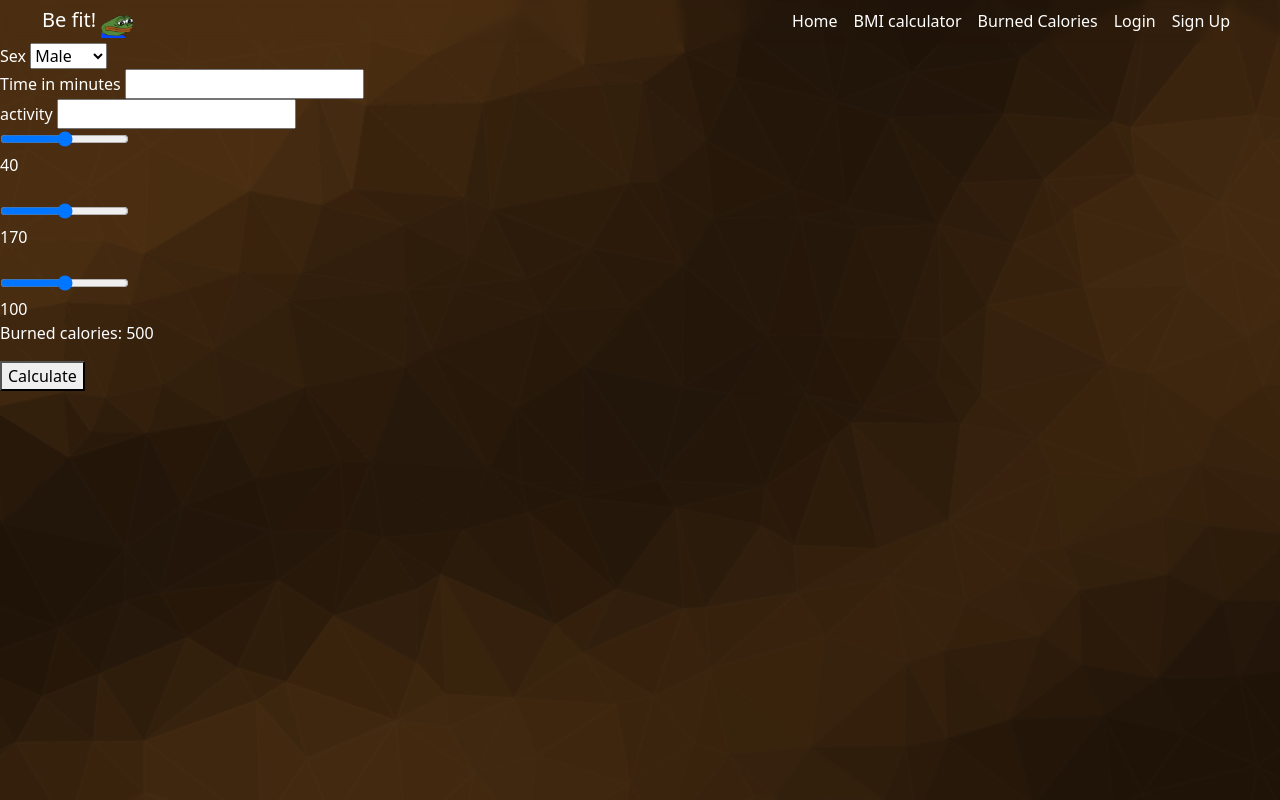
After one commit to Majkelll/Projekt-IO-BD, a Flask app: page /burnedCalories in a window 1280 px wide. The commit adds this page. Run offline with Flask 2, Linux system fonts and the light colour scheme.

Commit message:
Add basic burned calories page

```diff
--- /dev/null
+++ b/website/static/burnedCalories/script.js
@@ -0,0 +1,23 @@
+var ageSlider = document.getElementById("age");
+var ageOutput = document.getElementById("age-output");
+ageOutput.innerHTML = ageSlider.value;
+
+ageSlider.oninput = function () {
+  ageOutput.innerHTML = this.value;
+};
+
+var heightSlider = document.getElementById("height");
+var heightOutput = document.getElementById("height-output");
+heightOutput.innerHTML = heightSlider.value;
+
+heightSlider.oninput = function () {
+  heightOutput.innerHTML = this.value;
+};
+
+var weightSlider = document.getElementById("weight");
+var weightOutput = document.getElementById("weight-output");
+weightOutput.innerHTML = weightSlider.value;
+
+weightSlider.oninput = function () {
+  weightOutput.innerHTML = this.value;
+};
--- /dev/null
+++ b/website/static/burnedCalories/style.css
@@ -0,0 +1,4 @@
+body {
+  background: url(../assets/images/bg.png) no-repeat fixed;
+  background-size: cover;
+}
--- /dev/null
+++ b/website/templates/burnedCalories/burnedCalories.html
@@ -0,0 +1,48 @@
+{% extends "./navbar/navbar.html" %}
+
+{% block title%}
+Burned calories
+{% endblock %}
+
+{% block extracss %}
+<link rel="stylesheet" href="../../static/burnedCalories/style.css" />
+{% endblock %}
+{% block extrascript %}
+<script src="../../static/burnedCalories/script.js"></script>
+{% endblock%}
+
+{% block content %}
+<label for="sex">Sex</label>
+<select name="sex" id="sex">
+  <option value="male" selected="selected">Male</option>
+  <option value="female">Female</option>
+</select>
+
+</br>
+<label for="time">Time in minutes</label>
+<input required name="time" id="time" type="text">
+
+</br>
+<label for="activity">activity</label>
+<input list="activity">
+<datalist name="activity" id="activity">
+  <option value="jogging" />
+  <option value="workout" />
+  <option value="dance" />
+</datalist>
+
+</br>
+<input type="range" min="15" max="65" id="age">
+</br>
+<div id='age-output'></div>
+</br>
+<input type="range" min="140" max="200" id="height">
+</br>
+<div id='height-output'></div>
+</br>
+<input type="range" min="40" max="160" id="weight">
+</br>
+<div id='weight-output'></div>
+<p>Burned calories: 500</p>
+<button type="submit">Calculate</button>
+{% endblock %}
--- a/website/templates/navbar/navbar.html
+++ b/website/templates/navbar/navbar.html
@@ -1,14 +1,14 @@
 <!DOCTYPE html>
 <html lang="en">
+
 <head>
   <meta charset="UTF-8" />
   <meta http-equiv="X-UA-Compatible" content="IE=edge" />
   <meta name="viewport" content="width=device-width, initial-scale=1.0" />
-    <link href="https://cdn.jsdelivr.net/npm/bootstrap@5.1.3/dist/css/bootstrap.min.css"
-          rel="stylesheet"
-          integrity="sha384-1BmE4kWBq78iYhFldvKuhfTAU6auU8tT94WrHftjDbrCEXSU1oBoqyl2QvZ6jIW3"
-          crossorigin="anonymous"/>
-    <script src="https://cdn.jsdelivr.net/npm/bootstrap@5.1.3/dist/js/bootstrap.bundle.min.js" integrity="sha384-ka7Sk0Gln4gmtz2MlQnikT1wXgYsOg+OMhuP+IlRH9sENBO0LRn5q+8nbTov4+1p" crossorigin="anonymous">
+  <link href="https://cdn.jsdelivr.net/npm/bootstrap@5.1.3/dist/css/bootstrap.min.css" rel="stylesheet"
+    integrity="sha384-1BmE4kWBq78iYhFldvKuhfTAU6auU8tT94WrHftjDbrCEXSU1oBoqyl2QvZ6jIW3" crossorigin="anonymous" />
+  <script src="https://cdn.jsdelivr.net/npm/bootstrap@5.1.3/dist/js/bootstrap.bundle.min.js"
+    integrity="sha384-ka7Sk0Gln4gmtz2MlQnikT1wXgYsOg+OMhuP+IlRH9sENBO0LRn5q+8nbTov4+1p" crossorigin="anonymous">
     </script>
   <script src="../../static/navbar/script.js"></script>
   <link rel="stylesheet" href="../../static/navbar/style.css" />
@@ -17,30 +17,23 @@
   </title>
   {% block extracss %}{% endblock %}
 </head>
+
 <body>
   <nav class="navbar navbar-expand-sm navbar-dark">
     <div class="container-fluid">
       <a class="navbar-brand" href="/">
         Be fit!
-          <img src="../../static/assets/images/logo.png"
-               alt=""
-               width="32"
-               height="32"/>
+        <img src="../../static/assets/images/logo.png" alt="" width="32" height="32" />
       </a>
-        <button class="navbar-toggler"
-                type="button"
-                data-bs-toggle="collapse"
-                data-bs-target="#navbarNavAltMarkup"
-                aria-controls="navbarNavAltMarkup"
-                aria-expanded="false"
-                aria-label="Toggle navigation">
+      <button class="navbar-toggler" type="button" data-bs-toggle="collapse" data-bs-target="#navbarNavAltMarkup"
+        aria-controls="navbarNavAltMarkup" aria-expanded="false" aria-label="Toggle navigation">
         <span class="navbar-toggler-icon"></span>
       </button>
-        <div class="collapse navbar-collapse justify-content-end"
-             id="navbarNavAltMarkup">
+      <div class="collapse navbar-collapse justify-content-end" id="navbarNavAltMarkup">
         <div class="navbar-nav">
           <a class="nav-link" aria-current="page" href="/">Home</a>
           <a class="nav-link" href="/bmi">BMI calculator</a>
+          <a class="nav-link" href="/burnedCalories">Burned Calories</a>
           {% if not current_user.is_authenticated %}
           <a class="nav-link" href="/login">Login</a>
           <a class="nav-link" href="/signup">Sign Up</a>
@@ -55,4 +48,5 @@
   {% block content %}{% endblock %}
   {% block extrascript %}{% endblock %}
 </body>
+
 </html>
--- a/website/views.py
+++ b/website/views.py
@@ -27,8 +27,10 @@ def bmi():
     if request.method == 'POST':
         weight = request.form.get('weight')
         height = request.form.get('height')
-        gender = request.form.get('gender') if not current_user.is_authenticated else current_user.gender
-        birthdate = datetime.strptime(request.form.get('birthdate'), '%Y-%m-%d').date() if not current_user.is_authenticated else current_user.birthdate
+        gender = request.form.get(
+            'gender') if not current_user.is_authenticated else current_user.gender
+        birthdate = datetime.strptime(request.form.get('birthdate'), '%Y-%m-%d').date(
+        ) if not current_user.is_authenticated else current_user.birthdate
 
         validate = validate_bmi_form(weight, height, birthdate, gender)
         if validate['status'] == 'success':
@@ -40,7 +42,8 @@ def bmi():
             bodytype_summary = bmi_summary(bmi)
 
             if current_user.is_authenticated:
-                new_measurement = BMI(user_id=current_user.id, weight=weight, height=height)
+                new_measurement = BMI(
+                    user_id=current_user.id, weight=weight, height=height)
                 db.session.add(new_measurement)
                 db.session.commit()
         else:
@@ -55,17 +58,21 @@ def sign_up():
 
         email = request.form.get('email')
         first_name = request.form.get('firstName')
-        passwords = [request.form.get('password1'), request.form.get('password2')]
-        birthdate = datetime.strptime(request.form.get('birthdate'), '%Y-%m-%d')
+        passwords = [request.form.get(
+            'password1'), request.form.get('password2')]
+        birthdate = datetime.strptime(
+            request.form.get('birthdate'), '%Y-%m-%d')
         gender = request.form.get('gender')
 
-        validate = validate_data(email, first_name, passwords[0], passwords[1], birthdate, gender)
+        validate = validate_data(
+            email, first_name, passwords[0], passwords[1], birthdate, gender)
 
         if validate['status'] == 'error':
             flash(validate['content'], category=validate['status'])
         elif validate['status'] == 'success':
             hashed_password = sha256_crypt.encrypt(passwords[0])
-            new_user = User(email=email, username=first_name, password=hashed_password, gender=gender, birthdate=birthdate)
+            new_user = User(email=email, username=first_name,
+                            password=hashed_password, gender=gender, birthdate=birthdate)
             db.session.add(new_user)
             db.session.commit()
             flash(validate['content'], category=validate['status'])
@@ -97,3 +104,8 @@ def logout():
     if current_user.is_authenticated:
         logout_user()
     return redirect('/login')
+
+
+@views.route('/burnedCalories', methods=['GET', 'POST'])
+def burned_calories():
+    return render_template('./burnedCalories/burnedCalories.html')
```
Lines whose indentation alone changed are shown as unchanged.
